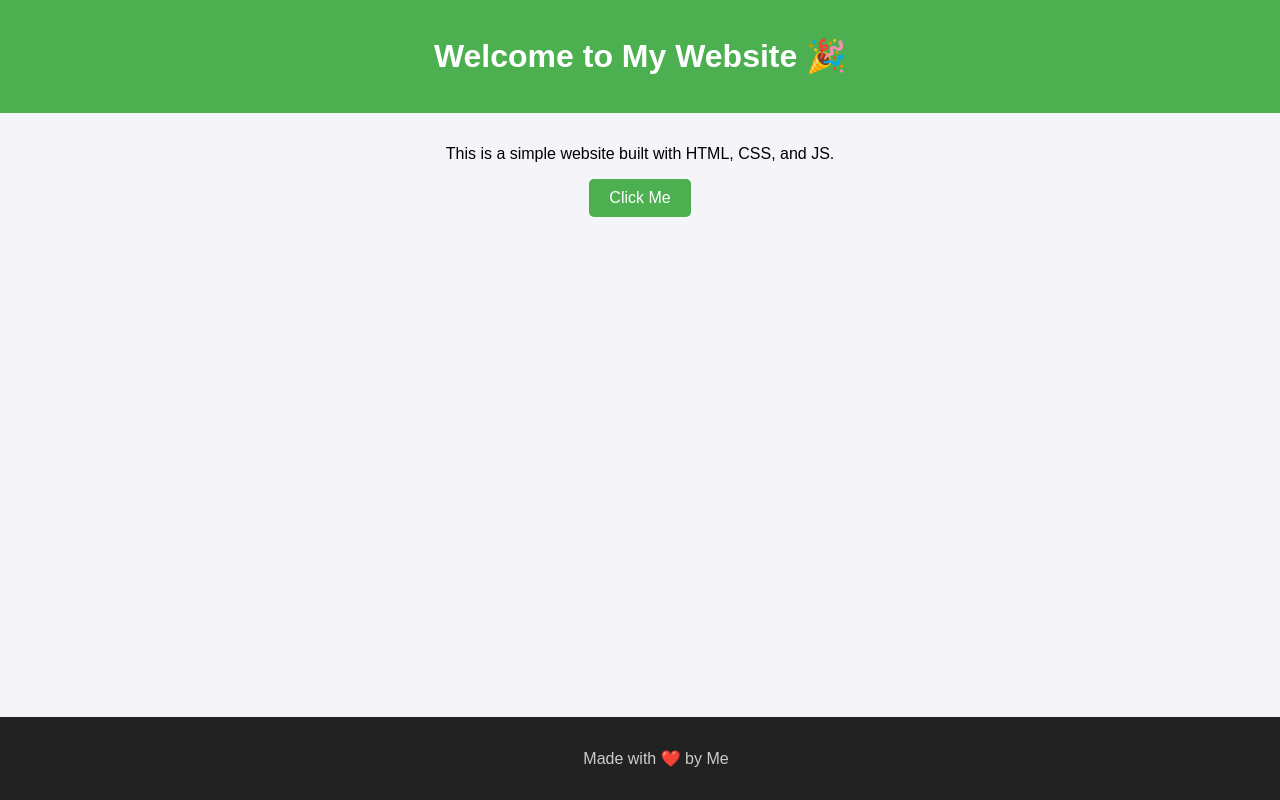
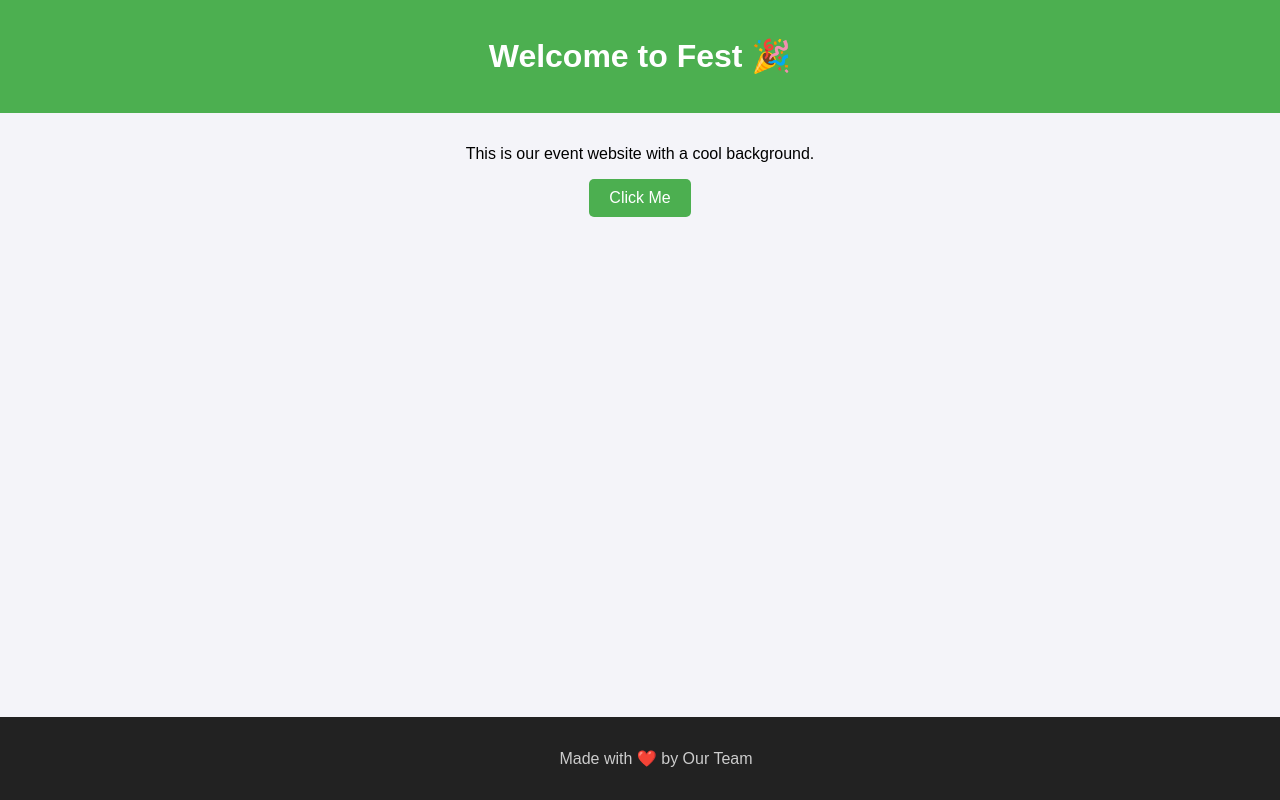
Before and after one commit to ziccu-crerator/syntrax, a plain HTML site: page index.html in a window 1280 px wide. Drawn offline with Linux system fonts and the light colour scheme.

Commit message:
Update index.html

```diff
--- a/index.html
+++ b/index.html
@@ -3,21 +3,21 @@
 <head>
   <meta charset="UTF-8">
   <meta name="viewport" content="width=device-width, initial-scale=1.0">
-  <title>My Simple Website</title>
+  <title>Fest Website</title>
   <link rel="stylesheet" href="style.css">
 </head>
 <body>
   <header>
-    <h1>Welcome to My Website 🎉</h1>
+    <h1>Welcome to Fest 🎉</h1>
   </header>
 
   <main>
-    <p>This is a simple website built with HTML, CSS, and JS.</p>
+    <p>This is our event website with a cool background.</p>
     <button onclick="sayHello()">Click Me</button>
   </main>
 
   <footer>
-    <p>Made with ❤️ by Me</p>
+    <p>Made with ❤️ by Our Team</p>
   </footer>
 
   <script src="script.js"></script>
```
